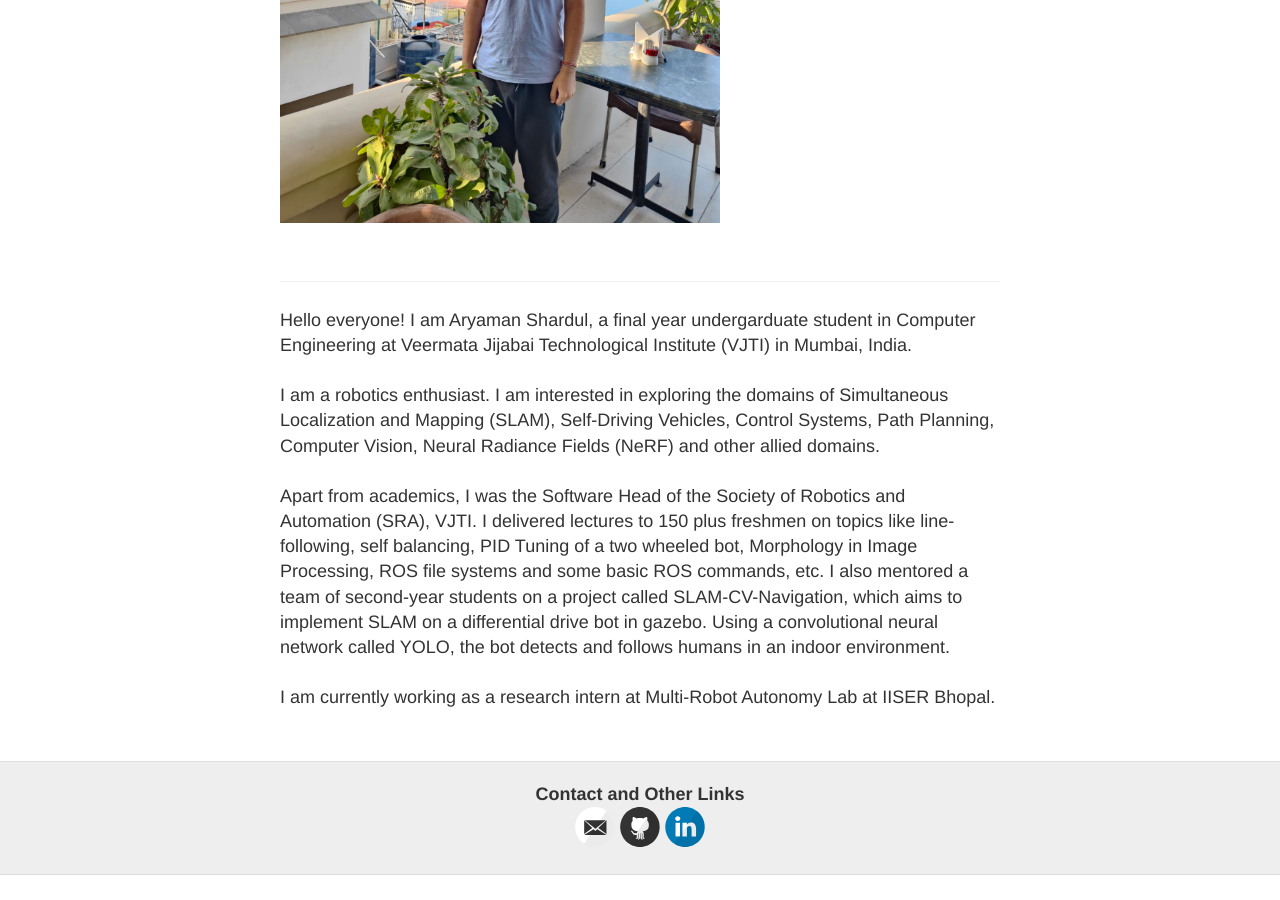
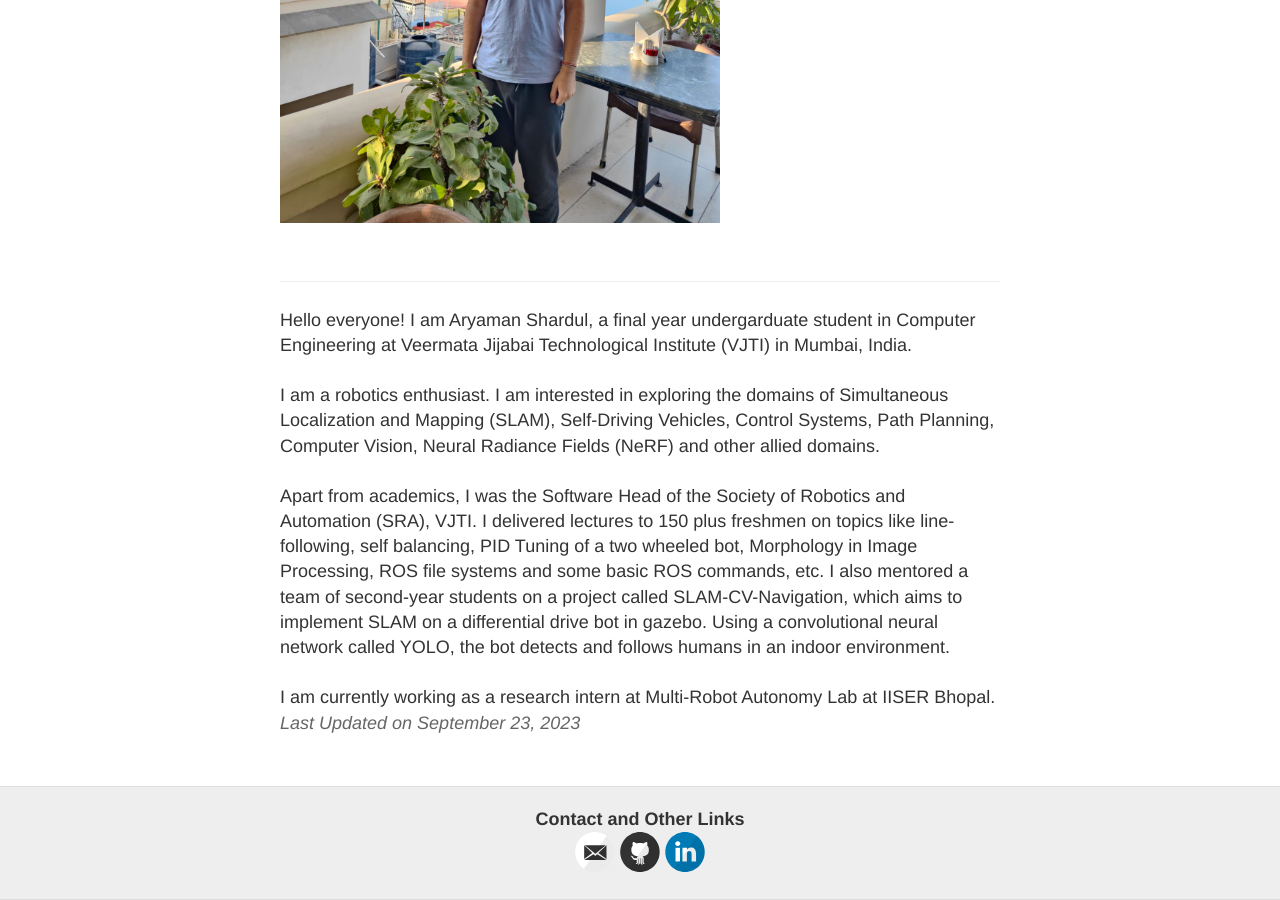
Before and after one commit to Aryaman22102002/Aryaman22102002.github.io, a Jekyll site: the page built from index.html, in a window 1280 px wide and 900 px high, scrolled down 612 px. Built offline with Jekyll 4.4.1, drawn with Linux system fonts in a browser that asks for light colours; before the commit the page ends 1487 px from its top, so only the background shows below that.

Commit message:
Date updated

```diff
--- a/index.html
+++ b/index.html
@@ -25,3 +25,7 @@ layout: default
     <br><br>
     I am currently working as a research intern at Multi-Robot Autonomy Lab at IISER Bhopal.
 </div>
+
+<div class="date">
+    Last Updated on September 23, 2023
+</div>
```
